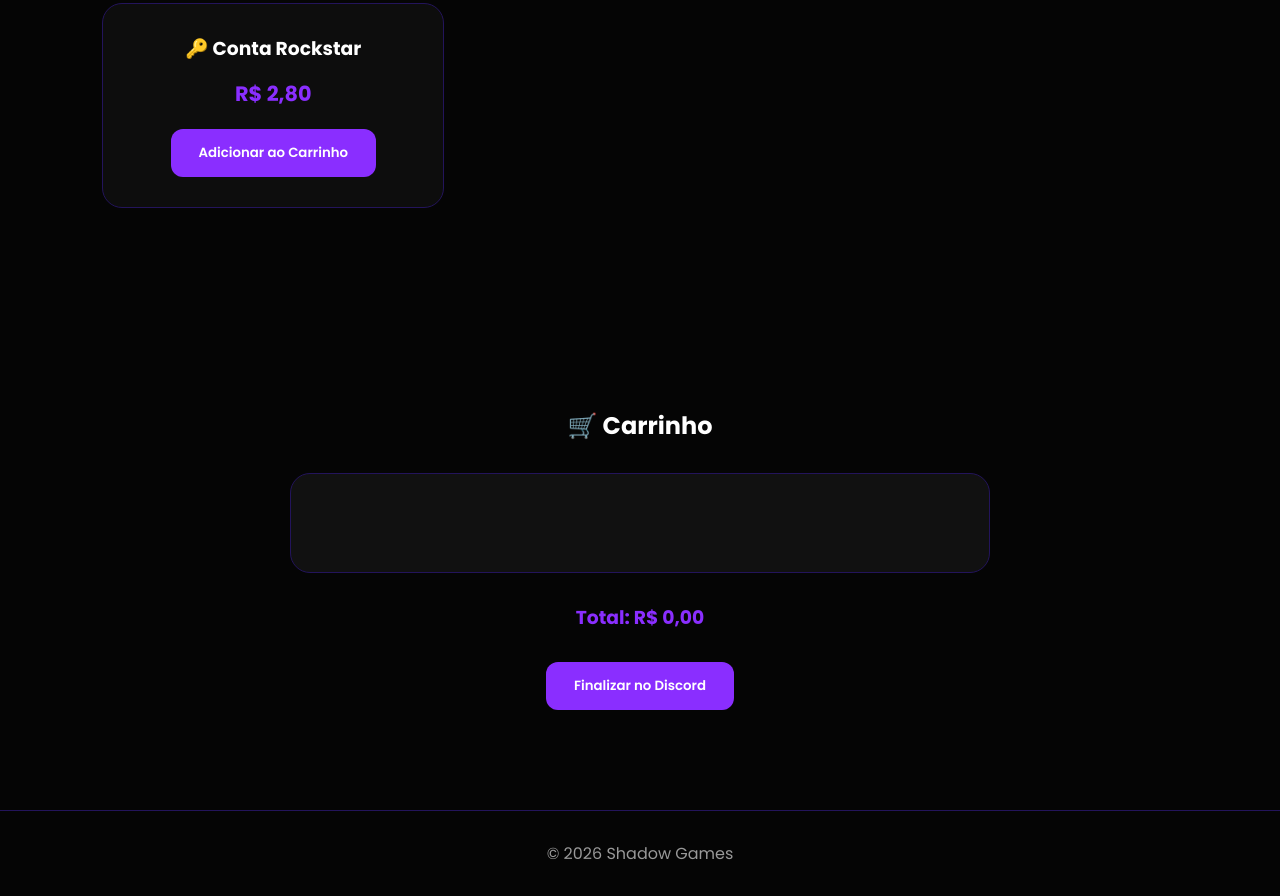
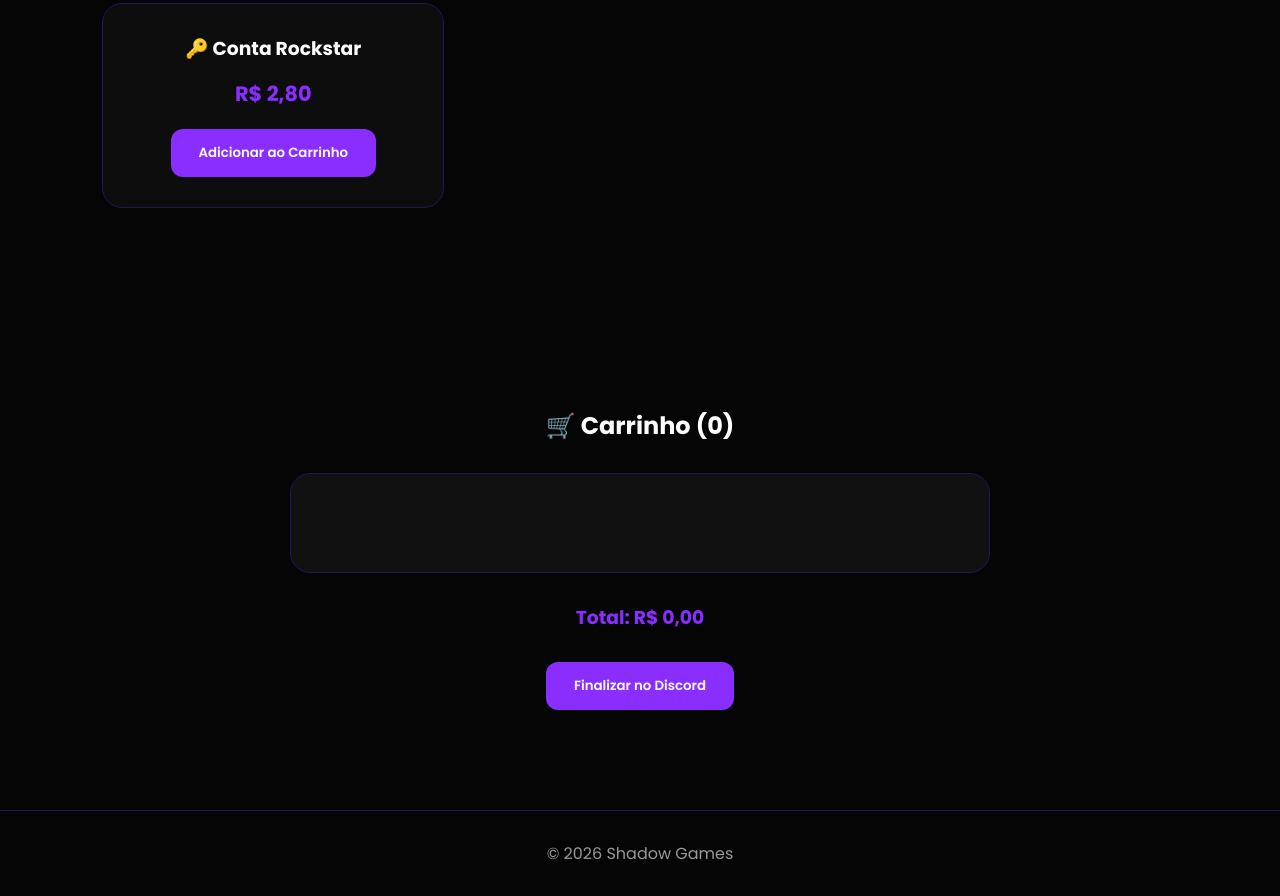
Before and after one commit to ShadowGames26/shadow-games, a plain HTML site: page index.html in a window 1280 px wide. Shown: the part 1519-2415 px from the top of the page. Drawn offline with Linux system fonts and the light colour scheme.

Commit message:
Update cart header to include item count

```diff
--- a/index.html
+++ b/index.html
@@ -132,7 +132,10 @@
 
 <section class="carrinho">
 
-    <h2>🛒 Carrinho</h2>
+    <h2>
+🛒 Carrinho
+<span id="contador">(0)</span>
+</h2>
 
     <div id="lista-carrinho"></div>
 
```
